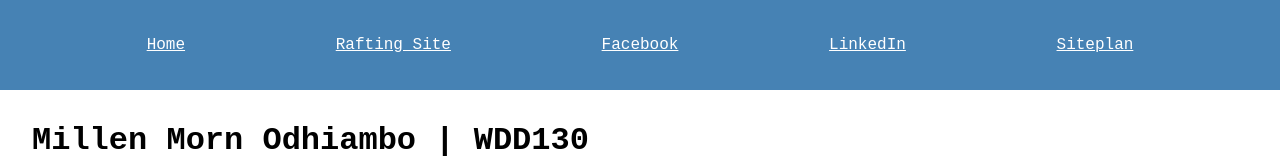
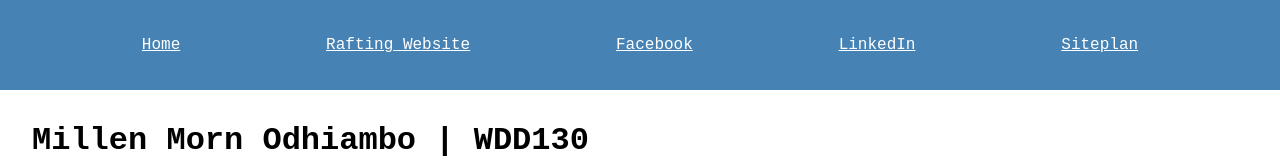
Before and after one commit to millen-morn23/wdd130, a plain HTML site: page index.html in a window 1280 px wide. Shown: the top 160 px of the page. Drawn offline with Linux system fonts and the light colour scheme.

Commit message:
still links

```diff
--- a/index.html
+++ b/index.html
@@ -13,10 +13,7 @@
       <header>
         <nav>
           <a href="#">Home</a>
-          <a href="https://millen-morn23.github.io/wdd130/wwr/about.html" target="_blank" title="Visit my rafting site">
-            Rafting Site
-        </a>
-
+          <a href="wwr/index.html">Rafting Website</a>
           <a href="https://facebook.com" target="_blank">Facebook</a>
           <a href="https://linkedin.com" target="_blank">LinkedIn</a>
           <a href="https://siteplan.com" target="_blank">Siteplan</a>
```
